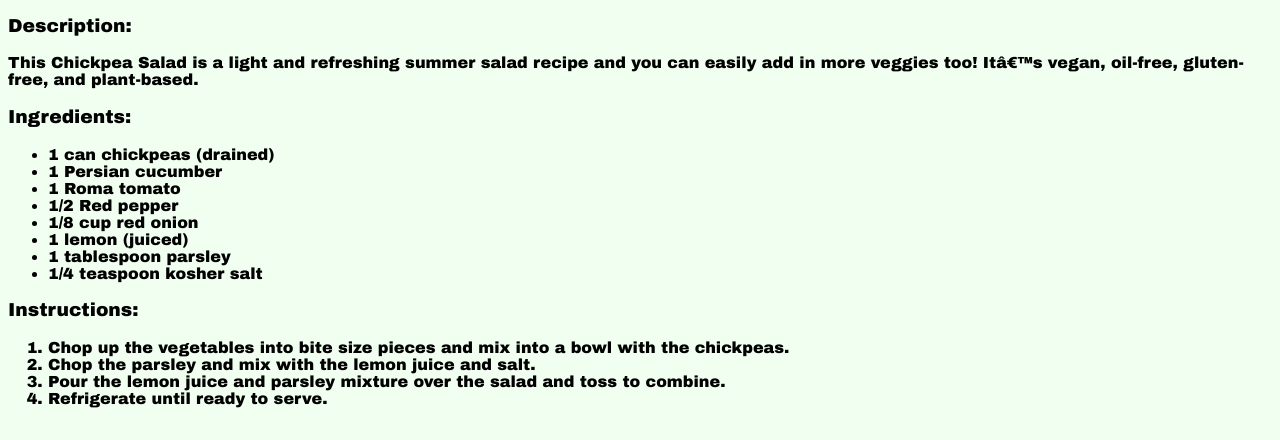
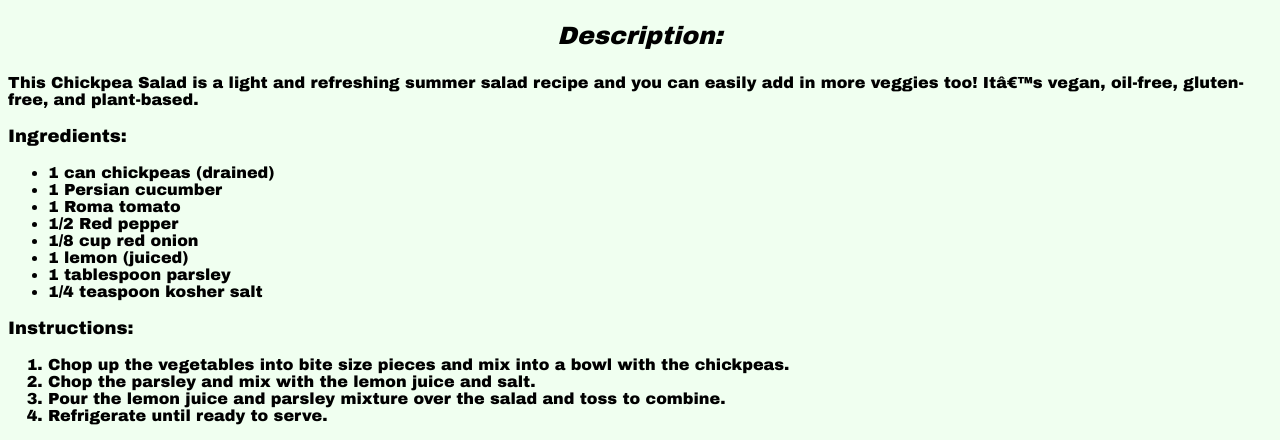
Before and after one commit to GreenLikeTheColor/odin-recipes, a plain HTML site: page recipes/chickpea-salad.html in a window 1280 px wide. Shown: the part 555-995 px from the top of the page. Drawn offline with Linux system fonts and the light colour scheme.

Commit message:
Apply descriptions class to all pages

```diff
--- a/recipes/chickpea-salad.html
+++ b/recipes/chickpea-salad.html
@@ -9,10 +9,10 @@
         <h1 class="recipe-title">Chickpea Salad</h1>
         <img src="https://www.knowyourproduce.com/wp-content/uploads/2019/06/chickpea-salad-4.jpg">
 
-        <h3>Description:</h3>
+        <h3 class="subtitle description">Description:</h3>
         <p>This Chickpea Salad is a light and refreshing summer salad recipe and you can easily add in more veggies too! It’s vegan, oil-free, gluten-free, and plant-based.</p>
 
-        <h3>Ingredients:</h3>
+        <h3 class="subtitle">Ingredients:</h3>
         <ul>
             <li>1 can chickpeas (drained)</li>
             <li>1 Persian cucumber</li>
@@ -24,7 +24,7 @@
             <li>1/4 teaspoon kosher salt</li>
         </ul>
 
-        <h3>Instructions:</h3>
+        <h3 class="subtitle">Instructions:</h3>
         <ol>
             <li>Chop up the vegetables into bite size pieces and mix into a bowl with the chickpeas.</li>
             <li>Chop the parsley and mix with the lemon juice and salt.</li>
```
Also changed, not shown: recipes/deviled-eggs.html (+3 -3 lines).
